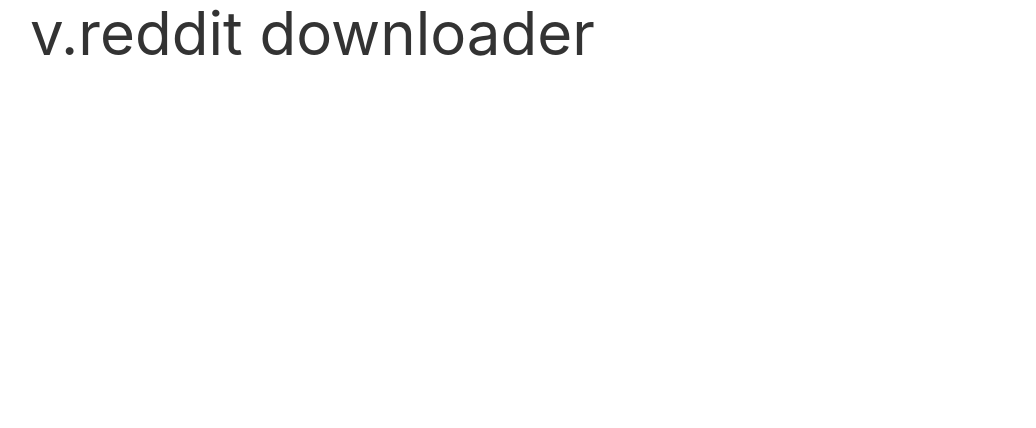
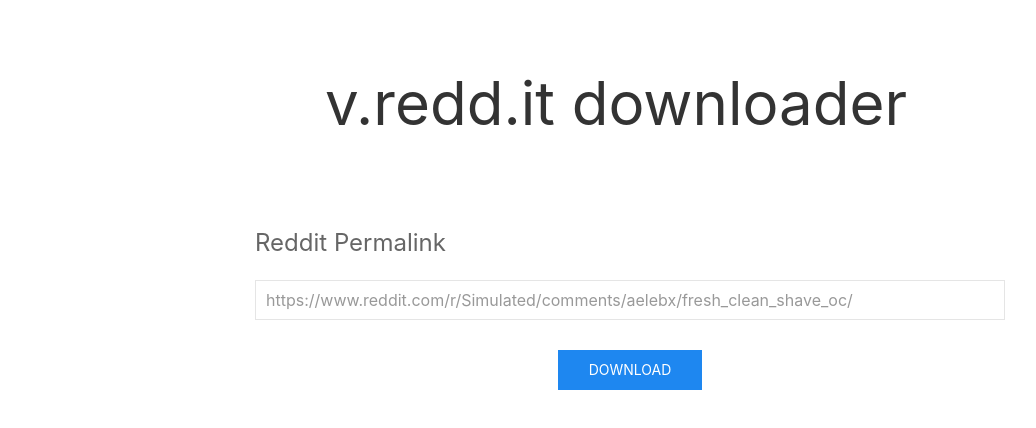
Before and after one commit to Jqnxyz/vreddit-microservice, a plain HTML site: page pages/index.html in a window 1280 px wide. Shown: the whole page, without its empty margins (10-1046 px from the left). Drawn offline with Linux system fonts and the light colour scheme; files that its build step writes are made by us from their sources; files whose address does not match are found by name.

Commit message:
Updated app.js, added utils

```diff
--- a/app.js
+++ b/app.js
@@ -12,10 +12,6 @@
 
 routes(app);
 
-app.get('/', function (req, res) {
-  res.send('Hello World')
-})
-
 var server = app.listen(80, function () {
     console.log("Server running on port.", server.address().port);
 });
--- a/pages/index.html
+++ b/pages/index.html
@@ -1,7 +1,7 @@
 <!DOCTYPE HTML>
 <html>
 	<head>
-		<title>v.reddit Downloader</title>
+		<title>v.redd.it Downloader</title>
 		<meta charset="utf-8">
 		<meta name="viewport" content="width=device-width, initial-scale=1">
 		<link rel="stylesheet" href="/static/css/uikit.min.css" />
@@ -10,8 +10,15 @@
 	</head>
 
 	<body>
-		<div class="uk-container">
-			<h1 class="uk-heading-primary">v.reddit downloader</h1>
+		<div class="uk-container uk-container-xsmall">
+			<h1 class="uk-heading-primary uk-padding-large">v.redd.it downloader</h1>
+			<form action="#!">
+				<legend class="uk-legend">Reddit Permalink</legend>
+				<div class="uk-margin">
+					<input class="uk-input" type="text" name="vr-url" id="vr-url" placeholder="https://www.reddit.com/r/Simulated/comments/aelebx/fresh_clean_shave_oc/" required>
+				</div>
+				<button class="uk-button uk-button-primary uk-align-center">DOWNLOAD</button>
+			</form>
 		</div>
 	</body>
 </html>
```
Also changed, not shown: 1 other file.
